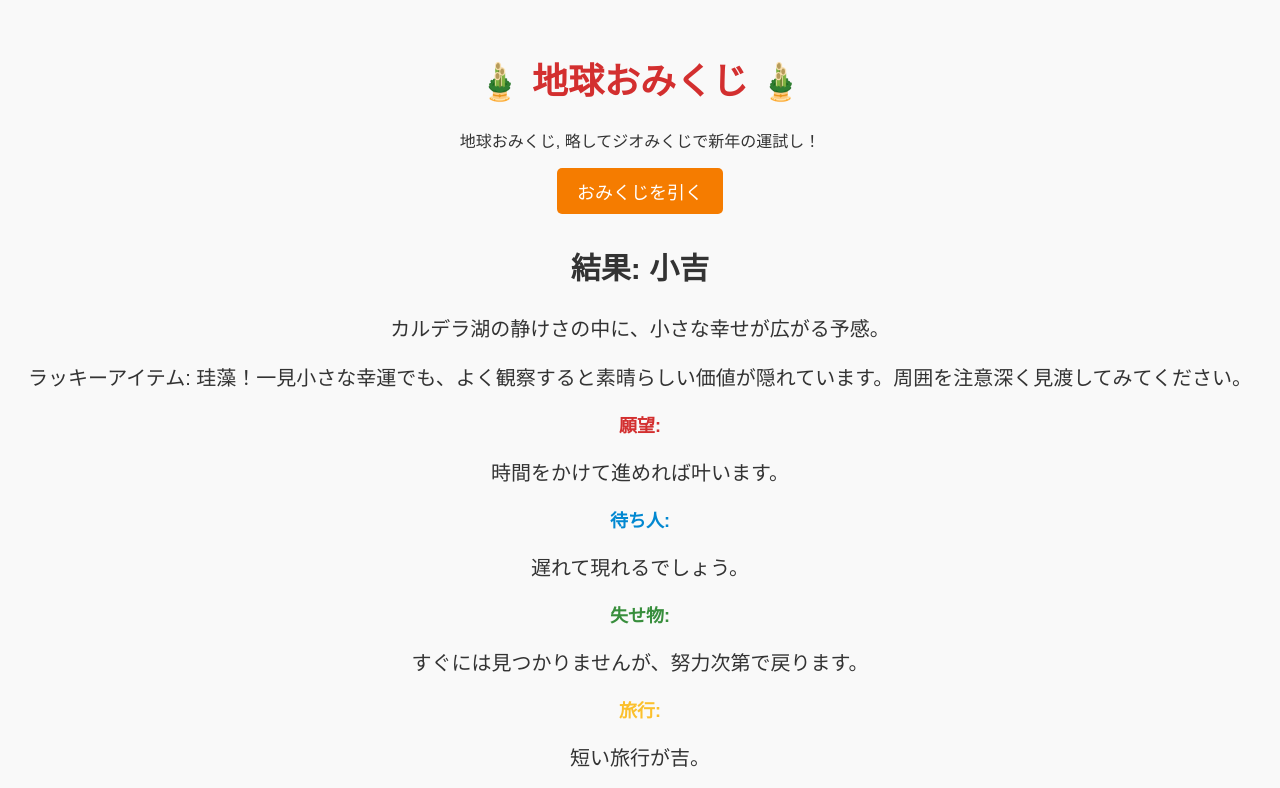
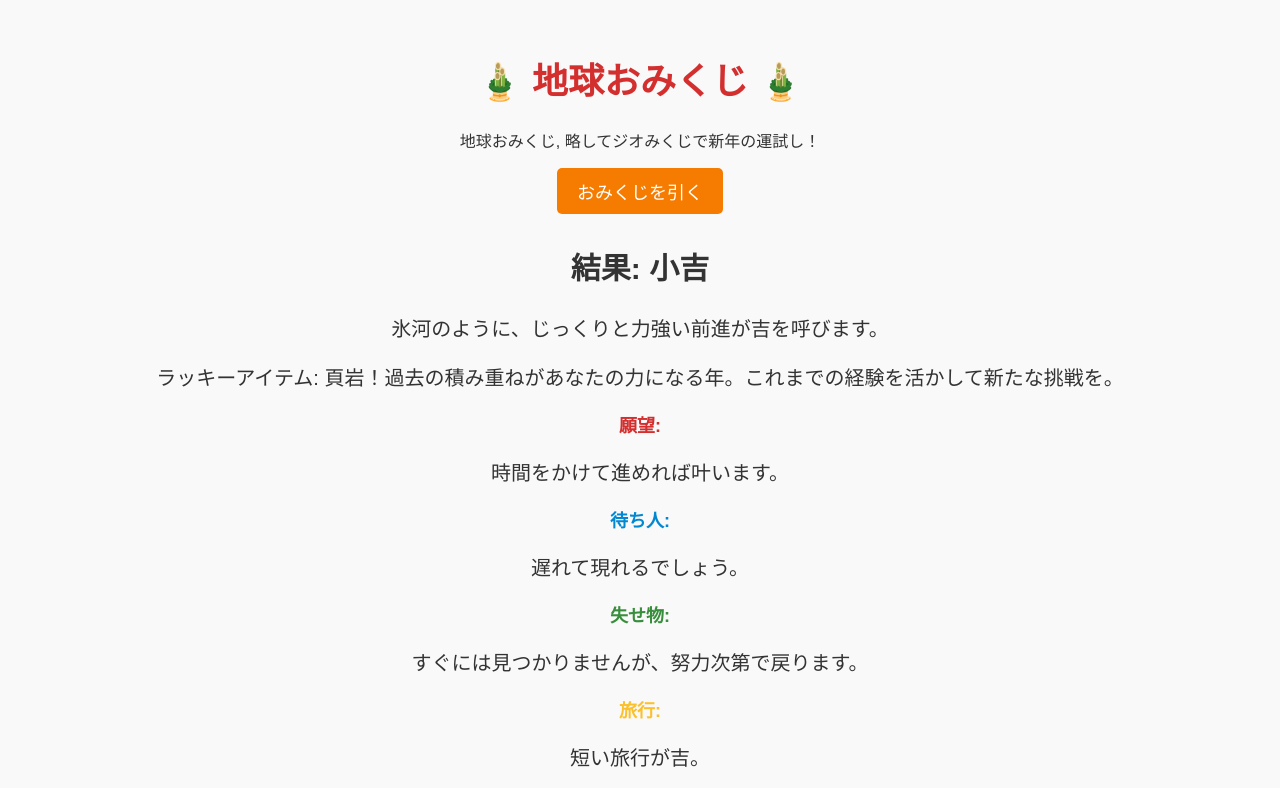
Before and after one commit to geomikuji/geomikuji.github.io, a plain HTML site: page index.html in a window 1280 px wide. Both pictures are taken after a click on the button "おみくじを引く". Shown: the top 788 px of the page. Drawn offline with Linux system fonts and the light colour scheme.

Commit message:
Update index.html

```diff
--- a/index.html
+++ b/index.html
@@ -59,7 +59,7 @@
         {
           fortune: "大吉",
           message: "ウルトラプリニー式噴火級の幸運！その爆発力で大きく舞い上がろう！",
-          itemMessage: "火山灰！思わぬ方向からチャンスがやってきそう！",
+          itemMessage: "蛇紋岩！水を得たかんらん岩のように、周囲からの影響で大きな変化と新たな可能性が訪れる年。大地を揺るがすような飛躍を遂げるはずです。変化を恐れずチャレンジを！",
           details: {
             願望: "望みは高く掲げれば実現します。",
             待ち人: "すぐに来るでしょう。",
@@ -74,7 +74,7 @@
         {
           fortune: "吉",
           message: "プレート境界のように力強く進展する運気が期待できます！",
-          itemMessage: "蛇紋岩！水を得たかんらん岩のように、周囲からの影響で大きな変化が訪れる年。変化を恐れずチャレンジを！",
+          itemMessage: "かんらん石！あなたの情熱と根気が周囲を引き付け、大きな実りをもたらす年に。地道な努力を惜しまず進みましょう！",
           details: {
             願望: "周囲と協力すれば達成可能です。",
             待ち人: "少し遅れますが、必ず現れます。",
@@ -103,8 +103,8 @@
         },
         {
           fortune: "小吉",
-          message: "カルデラ湖の静けさの中に、小さな幸せが広がる予感。",
-          itemMessage: "珪藻！一見小さな幸運でも、よく観察すると素晴らしい価値が隠れています。周囲を注意深く見渡してみてください。",
+          message: "氷河のように、じっくりと力強い前進が吉を呼びます。",
+          itemMessage: "頁岩！過去の積み重ねがあなたの力になる年。これまでの経験を活かして新たな挑戦を。",
           details: {
             願望: "時間をかけて進めれば叶います。",
             待ち人: "遅れて現れるでしょう。",
@@ -118,8 +118,8 @@
         },
         {
           fortune: "末吉",
-          message: "侵食された渓谷のように、じっくりとした前進が吉を呼びます。",
-          itemMessage: "石灰岩！過去の積み重ねがあなたの力になる年。これまでの経験を活かして新たな挑戦を。",
+          message: "砂粒が風に運ばれるように、小さな変化が運気を動かす年。急がず、一歩一歩を大切に！",
+          itemMessage: "偏光顕微鏡！物事を別の角度から見ると新しい発見があるかも。視野を広げて！",
           details: {
             願望: "今は計画を練る時期です。",
             待ち人: "思わぬ形で現れるかも。",
```
